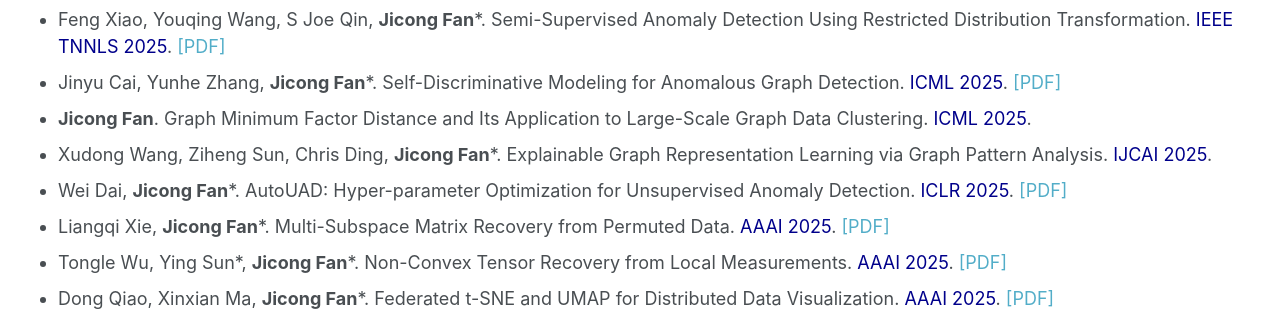
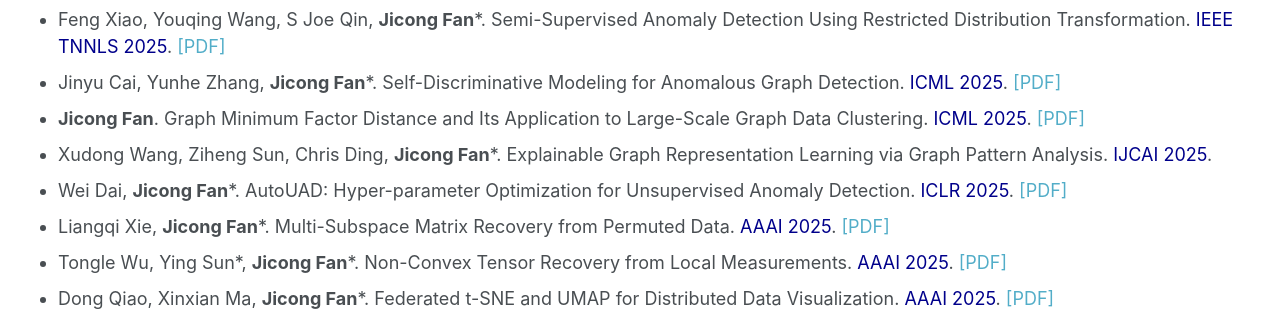
Before and after one commit to jicongfan/jicongfan.github.io, a Jekyll site: the page built from _pages/about.md, in a window 1280 px wide and 900 px high, scrolled down 1446 px. Shown: the part 152-463 px from the top of the window. Built offline with Jekyll 4.4.1, drawn with Linux system fonts in a browser that asks for light colours.

Commit message:
Update about.md

```diff
--- a/_pages/about.md
+++ b/_pages/about.md
@@ -45,7 +45,7 @@
 ======
 * Feng Xiao, Youqing Wang, S Joe Qin, <strong>Jicong Fan</strong>*. Semi-Supervised Anomaly Detection Using Restricted Distribution Transformation. <font color=DarkBlue>IEEE TNNLS 2025</font>. <a href="https://ieeexplore.ieee.org/document/11071974">[PDF]</a>
 * Jinyu Cai, Yunhe Zhang, <strong>Jicong Fan</strong>*. Self-Discriminative Modeling for Anomalous Graph Detection. <font color=DarkBlue>ICML 2025</font>. <a href="https://arxiv.org/pdf/2310.06261">[PDF]</a>
-* <strong>Jicong Fan</strong>. Graph Minimum Factor Distance and Its Application to Large-Scale Graph Data Clustering. <font color=DarkBlue>ICML 2025</font>.
+* <strong>Jicong Fan</strong>. Graph Minimum Factor Distance and Its Application to Large-Scale Graph Data Clustering. <font color=DarkBlue>ICML 2025</font>. <a href="https://openreview.net/pdf?id=hyPWP38j5k">[PDF]</a>
 * Xudong Wang, Ziheng Sun, Chris Ding, <strong>Jicong Fan</strong>*. Explainable Graph Representation Learning via Graph Pattern Analysis. <font color=DarkBlue>IJCAI 2025</font>.
 * Wei Dai, <strong>Jicong Fan</strong>*. AutoUAD: Hyper-parameter Optimization for Unsupervised Anomaly Detection. <font color=DarkBlue>ICLR 2025</font>. <a href="https://openreview.net/pdf?id=ErQPdaD5wJ">[PDF]</a>
 * Liangqi Xie, <strong>Jicong Fan</strong>*. Multi-Subspace Matrix Recovery from Permuted Data. <font color=DarkBlue>AAAI 2025</font>. <a href="https://arxiv.org/pdf/2412.12931">[PDF]</a>
```
